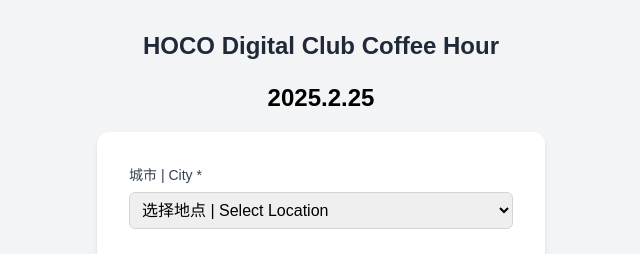
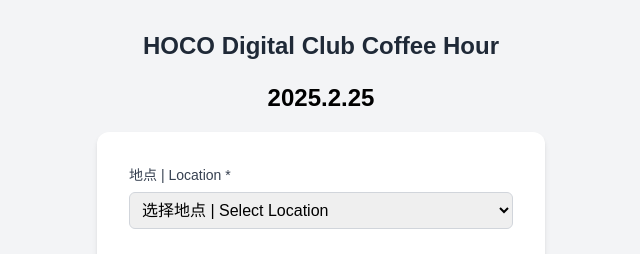
Before and after one commit to Jsong67/hoco-digital-club-coffee-hour-registration, a plain HTML site: page index.html in a window 1280 px wide. Shown: the top 254 px of the page, 319-959 px from the left. Drawn offline with Linux system fonts and the light colour scheme.

Commit message:
Update index.html

```diff
--- a/index.html
+++ b/index.html
@@ -115,7 +115,7 @@
         <div class="form-container">
             <form id="registrationForm">
                 <div class="form-group">
-                    <label for="city">城市 | City *</label>
+                    <label for="city">地点 | Location *</label>
                     <select id="city" required>
                         <option value="">选择地点 | Select Location</option>
                         <option value="上海">上海 | Shanghai</option>
```
